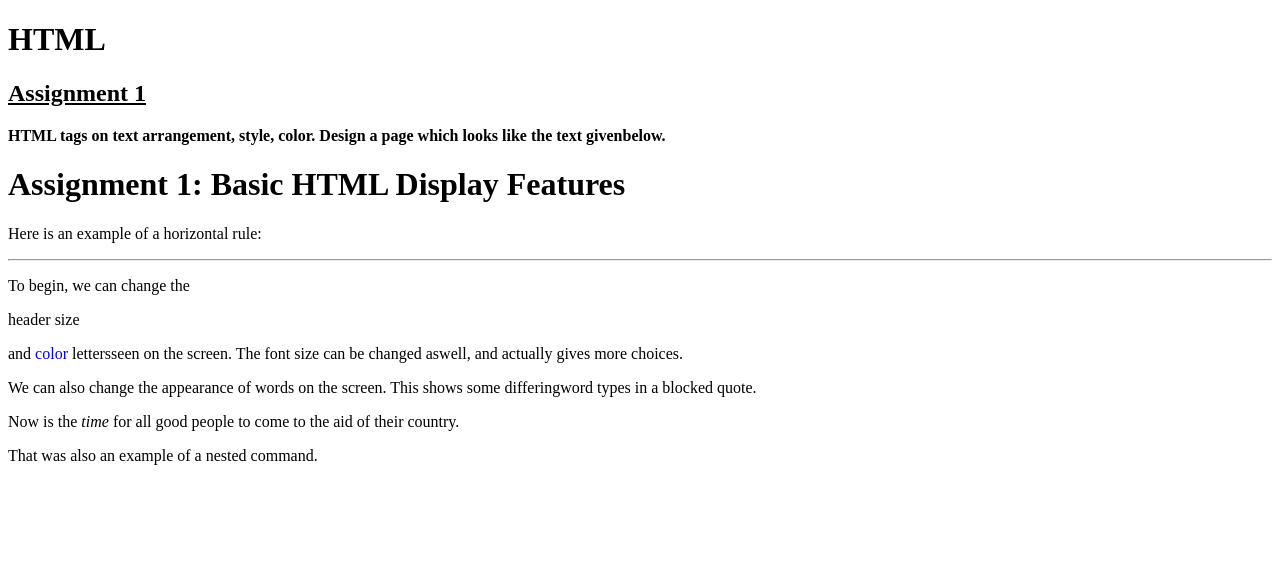
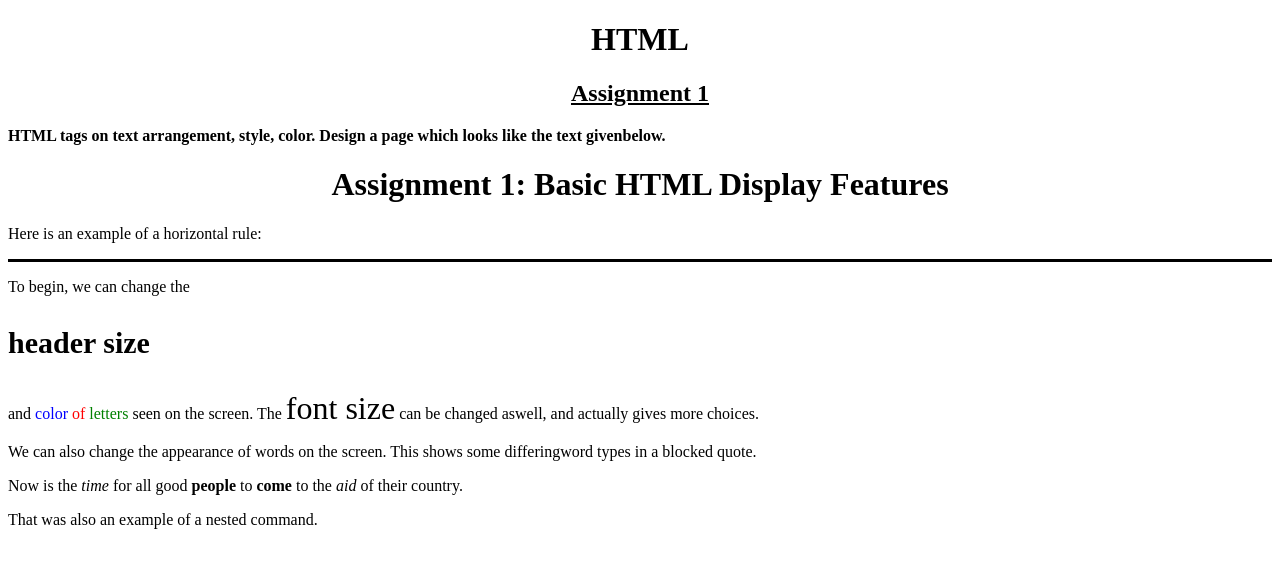
Before and after one commit to ArnoldasVas/HTML, a plain HTML site: page 1 uzduotis.html in a window 1280 px wide. Drawn offline with Linux system fonts and the light colour scheme.

Commit message:
1 uzdotis.html

```diff
--- a/1 uzduotis.html
+++ b/1 uzduotis.html
@@ -5,6 +5,14 @@
     <meta name="viewport" content="width=device-width, initial-scale=1.0" />
     <title>Document</title>
     <link rel="stylesheet" href="style.css" />
+    <style>
+      h1 {
+        text-align: center;
+      }
+      h2 {
+        text-align: center;
+      }
+    </style>
   </head>
   <body>
     <h1>HTML</h1>
@@ -17,17 +25,21 @@
     <p>Here is an example of a horizontal rule:</p>
     <hr />
     <p>To begin, we can change the</p>
-    <p>header size</p>
+    <p style="font-size: 30px"><b>header size</b></p>
     <p>
-      and <span style="color: blue">color</span> <span></style></span> lettersseen on the screen.
-      The font size can be changed aswell, and actually gives more choices.
+      and <span style="color: blue"> color </span>
+      <span style="color: red"> of </span>
+      <span style="color: green">letters</span> seen on the screen. The
+      <span style="font-size: xx-large">font size</span> can be changed aswell,
+      and actually gives more choices.
     </p>
     <p>
       We can also change the appearance of words on the screen. This shows some
       differingword types in a blocked quote.
     </p>
     <p>
-      Now is the <i>time</i> for all good people to come to the aid of their country.
+      Now is the <i>time</i> for all good <b>people</b> to <b>come</b> to the
+      <i>aid</i> of their country.
     </p>
     <p>That was also an example of a nested command.</p>
   </body>
--- a/index.html
+++ b/index.html
@@ -4,6 +4,7 @@
     <meta charset="UTF-8" />
     <meta name="viewport" content="width=device-width, initial-scale=1.0" />
     <title>Pirmas puslapis</title>
+    <link rel="stylesheet" href="./style.css" />
   </head>
   <body>
     <style>
@@ -11,12 +12,18 @@
         text-align: center;
       }
     </style>
-    <h1>Puslapio titulinis</h1>
-    <p>Aptarkime kelis punktus:</p>
+    <h1 class="secondPAr">Puslapio titulinis</h1>
+    <p id="firstPar">Aptarkime kelis punktus:</p>
     <ul>
       <li>Pirmas punktas</li>
       <li>Antras punktas</li>
       <li>Trecias punktas</li>
+      <p class="secondPAr">
+        Lorem, ipsum dolor sit amet consectetur adipisicing elit. Asperiores quo
+        eligendi quia, iusto itaque aliquid facilis illum magni minus
+        repudiandae recusandae, iure vitae in! Labore eum nobis dolor facere
+        natus?
+      </p>
     </ul>
   </body>
 </html>
--- /dev/null
+++ b/style.css
@@ -0,0 +1,5 @@
+hr {
+  height: 0px;
+  border: none;
+  border-top: 3px solid black;
+}
```
